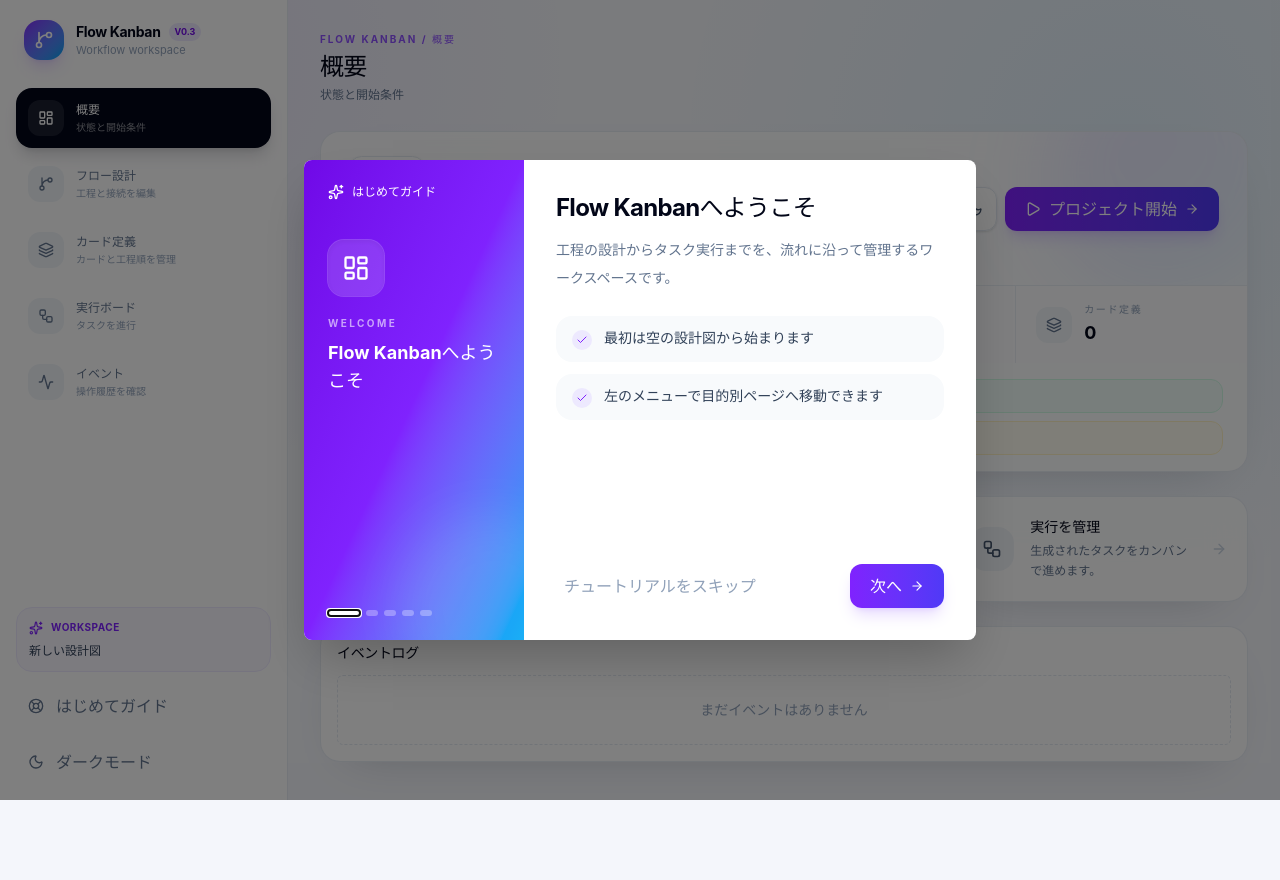
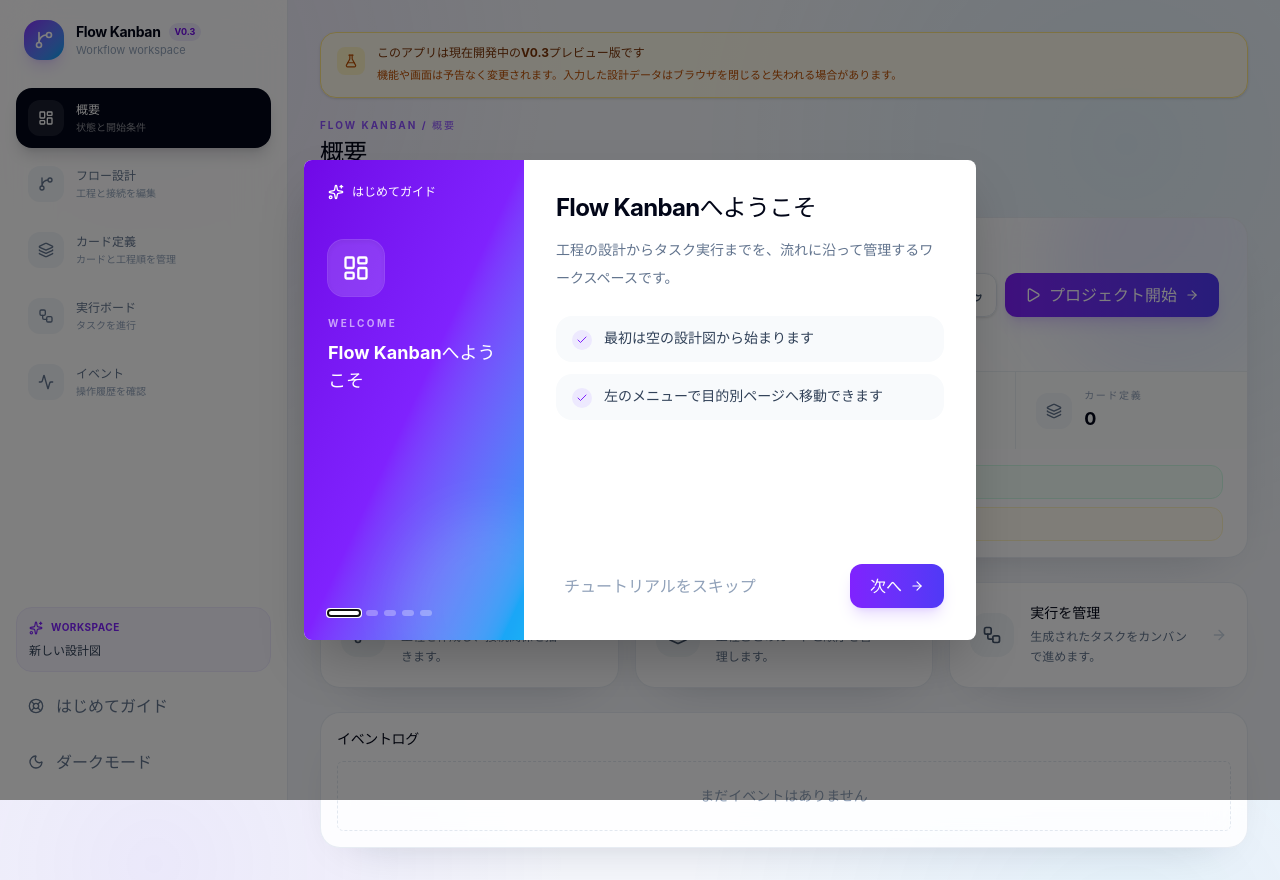
Before and after one commit to nitydev/flow-kanban, a React (Vite) app: page / in a window 1280 px wide. Before the commit the page ends 800 px from the top, so only its background shows below. Built offline with nearby package versions, Linux system fonts and the light colour scheme.

Commit message:
feat: 開発中プレビューの注意書きを追加

```diff
--- a/src/features/flow-kanban/ui/flow-kanban-page.tsx
+++ b/src/features/flow-kanban/ui/flow-kanban-page.tsx
@@ -7,6 +7,7 @@
   LayoutDashboard,
   Layers3,
   LifeBuoy,
+  FlaskConical,
   Moon,
   PanelLeft,
   Sparkles,
@@ -160,6 +161,17 @@
 
       <div className="lg:pl-72">
         <div className="mx-auto w-full max-w-[1500px] px-4 py-5 lg:px-8 lg:py-8">
+          <div className="mb-5 flex items-start gap-3 rounded-2xl border border-amber-200 bg-amber-50/90 px-4 py-3 text-amber-900 shadow-sm dark:border-amber-900/60 dark:bg-amber-950/40 dark:text-amber-100">
+            <div className="mt-0.5 grid size-7 shrink-0 place-items-center rounded-lg bg-amber-100 text-amber-700 dark:bg-amber-500/15 dark:text-amber-300">
+              <FlaskConical className="size-3.5" />
+            </div>
+            <div>
+              <p className="text-xs font-bold">このアプリは現在開発中のV0.3プレビュー版です</p>
+              <p className="mt-1 text-[11px] leading-5 text-amber-700 dark:text-amber-300">
+                機能や画面は予告なく変更されます。入力した設計データはブラウザを閉じると失われる場合があります。
+              </p>
+            </div>
+          </div>
           <PageTopBar page={page} onOpenNav={() => setNavOpen(true)} />
 
           {page === 'overview' && (
```
Also changed, not shown: 1 other file (tests, documents, lock files or other folders).
